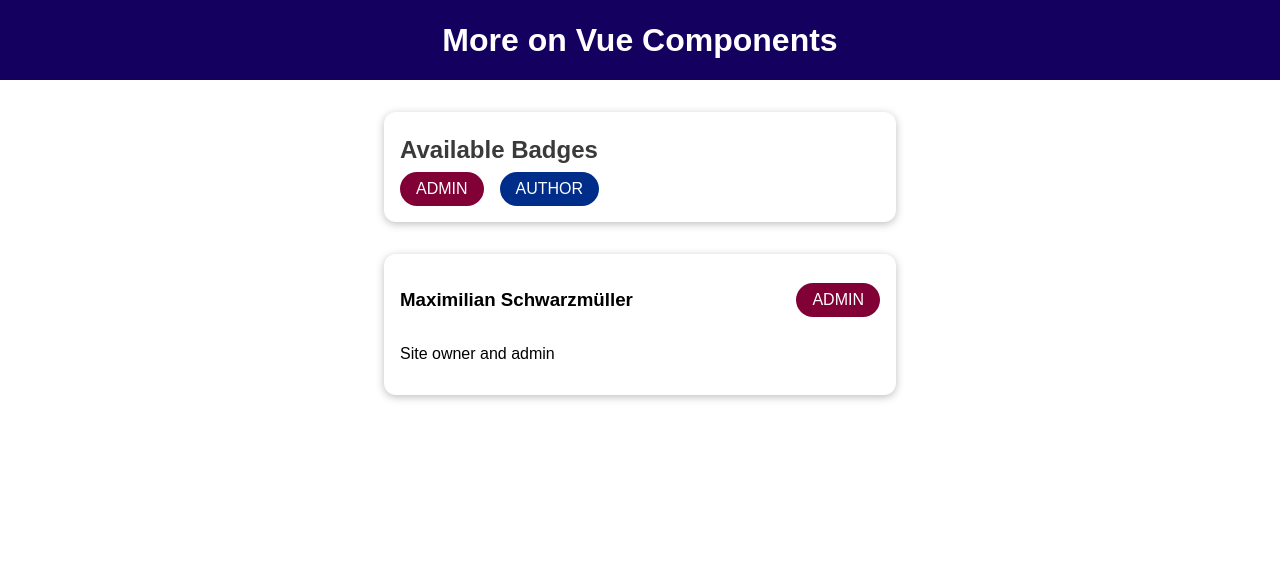
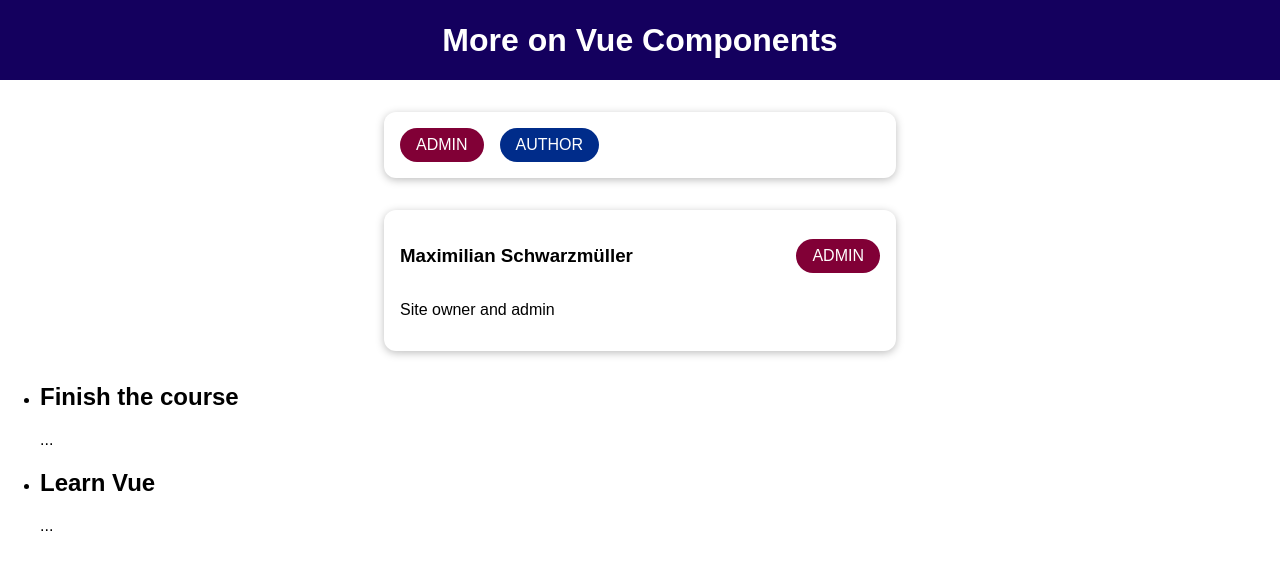
Before and after one commit to babyazalea/vue-components-adv, a Vue app: page / in a window 1280 px wide. Shown: the top 570 px of the page. Built offline with nearby package versions, Linux system fonts and the light colour scheme.

Commit message:
more on slot

```diff
--- a/src/App.vue
+++ b/src/App.vue
@@ -1,12 +1,17 @@
 <template>
   <div>
-    <TheHeader />
+    <the-header></the-header>
+    <!-- <TheHeader /> -->
     <badge-list></badge-list>
     <user-info
       :full-name="activeUser.name"
       :info-text="activeUser.description"
       :role="activeUser.role"
     ></user-info>
+    <course-goals #default="slotProps">
+      <h2>{{ slotProps.item }}</h2>
+      <p>{{ slotProps.anotherProp }}</p>
+    </course-goals>
   </div>
 </template>
 
@@ -14,12 +19,14 @@
 import TheHeader from "./components/TheHeader";
 import BadgeList from "./components/BadgeList.vue";
 import UserInfo from "./components/UserInfo.vue";
+import CourseGoals from "./components/CourseGoals";
 
 export default {
   components: {
     TheHeader,
     BadgeList,
     UserInfo,
+    CourseGoals,
   },
   data() {
     return {
--- a/src/components/BadgeList.vue
+++ b/src/components/BadgeList.vue
@@ -1,7 +1,7 @@
 <template>
   <section>
     <base-card>
-      <h2>Available Badges</h2>
+      <template #default>
         <ul>
           <li>
             <base-badge type="admin" caption="ADMIN"></base-badge>
@@ -10,11 +10,12 @@
             <base-badge type="author" caption="AUTHOR"></base-badge>
           </li>
         </ul>
+      </template>
     </base-card>
   </section>
 </template>
 
-<style>
+<style scoped>
 section h2 {
   margin: 0.5rem 0;
   color: #3a3a3a;
--- a/src/components/BaseCard.vue
+++ b/src/components/BaseCard.vue
@@ -1,5 +1,8 @@
 <template>
   <div>
+    <header v-if="$slots.header">
+      <slot name="header"></slot>
+    </header>
     <slot></slot>
   </div>
 </template>
@@ -9,6 +12,11 @@ export default {};
 </script>
 
 <style scoped>
+header {
+  display: flex;
+  justify-content: space-between;
+  align-items: center;
+}
 div {
   margin: 2rem auto;
   max-width: 30rem;
--- /dev/null
+++ b/src/components/CourseGoals.vue
@@ -0,0 +1,17 @@
+<template>
+  <ul>
+    <li v-for="goal in goals" :key="goal">
+      <slot :item="goal" anotherProp="..."></slot>
+    </li>
+  </ul>
+</template>
+
+<script>
+export default {
+  data() {
+    return {
+      goals: ["Finish the course", "Learn Vue"],
+    };
+  },
+};
+</script>
--- a/src/components/UserInfo.vue
+++ b/src/components/UserInfo.vue
@@ -1,11 +1,13 @@
 <template>
   <section>
     <base-card>
-      <header>
+      <template #header>
         <h3>{{ fullName }}</h3>
         <base-badge :type="role" :caption="role.toUpperCase()"></base-badge>
-      </header>
-      <p>{{ infoText }}</p>
+      </template>
+      <template #default>
+        <p>{{ infoText }}</p>
+      </template>
     </base-card>
   </section>
 </template>
@@ -18,10 +20,4 @@ export default {
 };
 </script>
 
-<style scoped>
-section header {
-  display: flex;
-  justify-content: space-between;
-  align-items: center;
-}
-</style>
+<style scoped></style>
```
Lines whose indentation alone changed are shown as unchanged.
